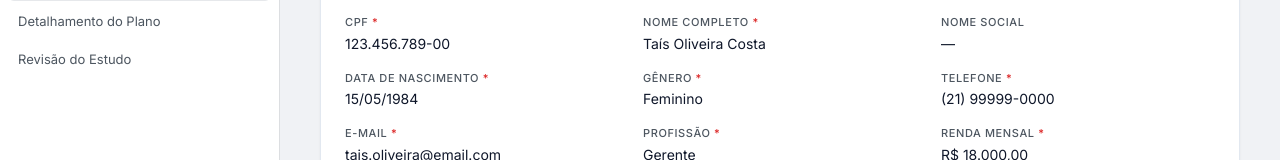
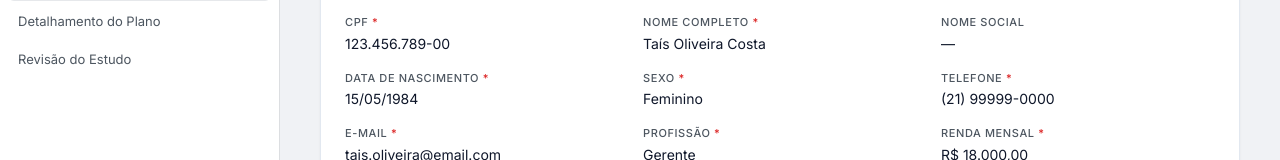
Before and after one commit to moniquearka/aliaplan, a Nuxt app: page / in a window 1280 px wide. Shown: the part 152-312 px from the top of the page. Built offline with nearby package versions, Linux system fonts and the light colour scheme.

Commit message:
fix: renomear campo Gênero para Sexo no bloco Dados do Proponente

```diff
--- a/app/components/tabs/ResumoJornada.vue
+++ b/app/components/tabs/ResumoJornada.vue
@@ -31,7 +31,7 @@
       </template>
       <!-- Nova ordem:
         Linha 1: CPF | Nome Completo | Nome Social
-        Linha 2: Data de Nascimento | Gênero | Telefone
+        Linha 2: Data de Nascimento | Sexo | Telefone
         Linha 3 (sem OUTROS): E-mail | Profissão | Renda Mensal
         Linha 4 (sem OUTROS): Empresa
         Linha 3 (com OUTROS): E-mail | Profissão | Especificação da Profissão
@@ -61,7 +61,7 @@
           <p v-else class="field-value">{{ formatDate(proponente.dataNascimento) }}</p>
         </div>
         <div>
-          <p class="field-label">Gênero <span style="color:#dc2626">*</span></p>
+          <p class="field-label">Sexo <span style="color:#dc2626">*</span></p>
           <select v-if="isEditing" v-model="draftProponente.genero" class="inline-edit" style="cursor:pointer">
             <option value="">Selecione...</option>
             <option value="Feminino">Feminino</option>
@@ -502,7 +502,7 @@ const handleSave = () => {
   if (!draftProponente.value.telefone?.trim()) erros.push('Telefone')
   if (!draftProponente.value.email?.trim()) erros.push('E-mail')
   if (!draftProponente.value.rendaMensal?.trim()) erros.push('Renda Mensal')
-  if (!draftProponente.value.genero?.trim()) erros.push('Gênero')
+  if (!draftProponente.value.genero?.trim()) erros.push('Sexo')
   if (!draftProponente.value.ocupacao?.trim()) erros.push('Profissão')
   if (draftProponente.value.ocupacao === 'OUTROS (ESPECIFICAR)' && !draftProponente.value.especificacaoOcupacao?.trim()) erros.push('Especificação da Ocupação')
   if (erros.length > 0) {
@@ -549,7 +549,7 @@ const handleContinuar = () => {
     if (!p.telefone?.trim()) erros.push('Telefone')
     if (!p.email?.trim()) erros.push('E-mail')
     if (!p.rendaMensal?.trim()) erros.push('Renda Mensal')
-    if (!p.genero?.trim()) erros.push('Gênero')
+    if (!p.genero?.trim()) erros.push('Sexo')
     if (!p.ocupacao?.trim()) erros.push('Profissão')
     validationErrors.value = erros
     return
--- a/app/components/tabs/RevisaoEstudo.vue
+++ b/app/components/tabs/RevisaoEstudo.vue
@@ -160,7 +160,7 @@ async function handleSalvar() {
             <p class="field-value">{{ proponente.ocupacao || '—' }}</p>
           </div>
           <div>
-            <p class="field-label">Gênero</p>
+            <p class="field-label">Sexo</p>
             <p class="field-value">{{ (proponente as any).genero || '—' }}</p>
           </div>
         </div>
```
